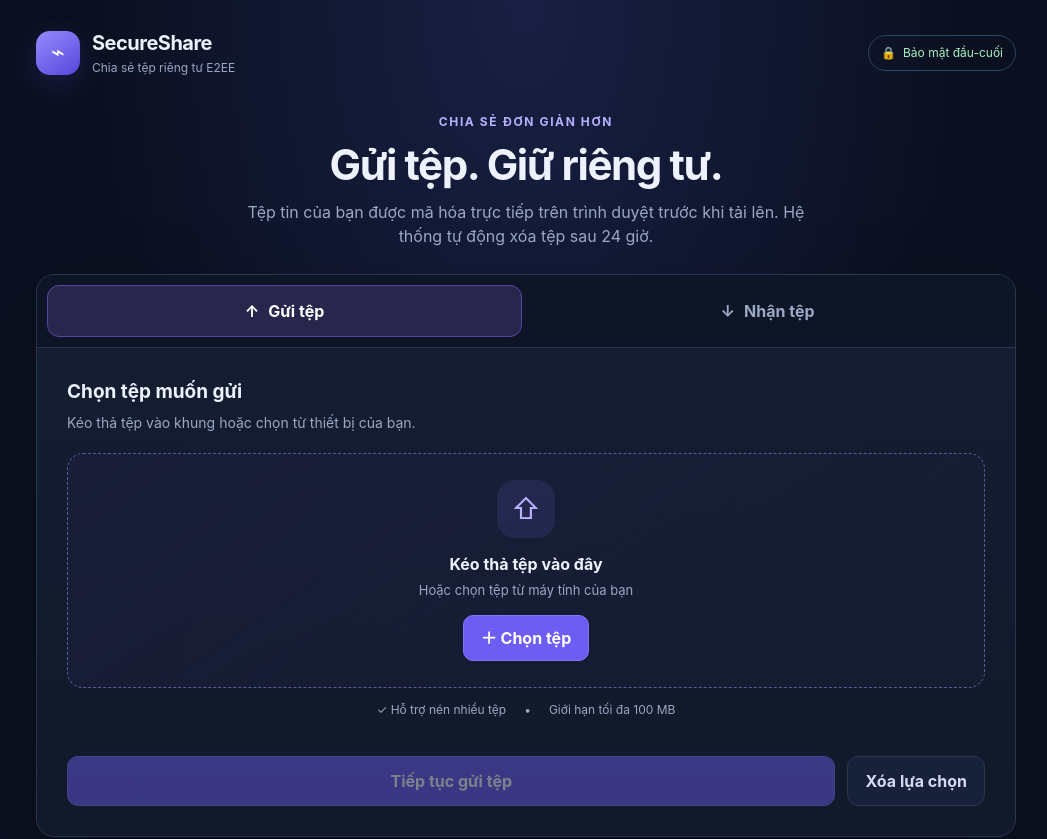
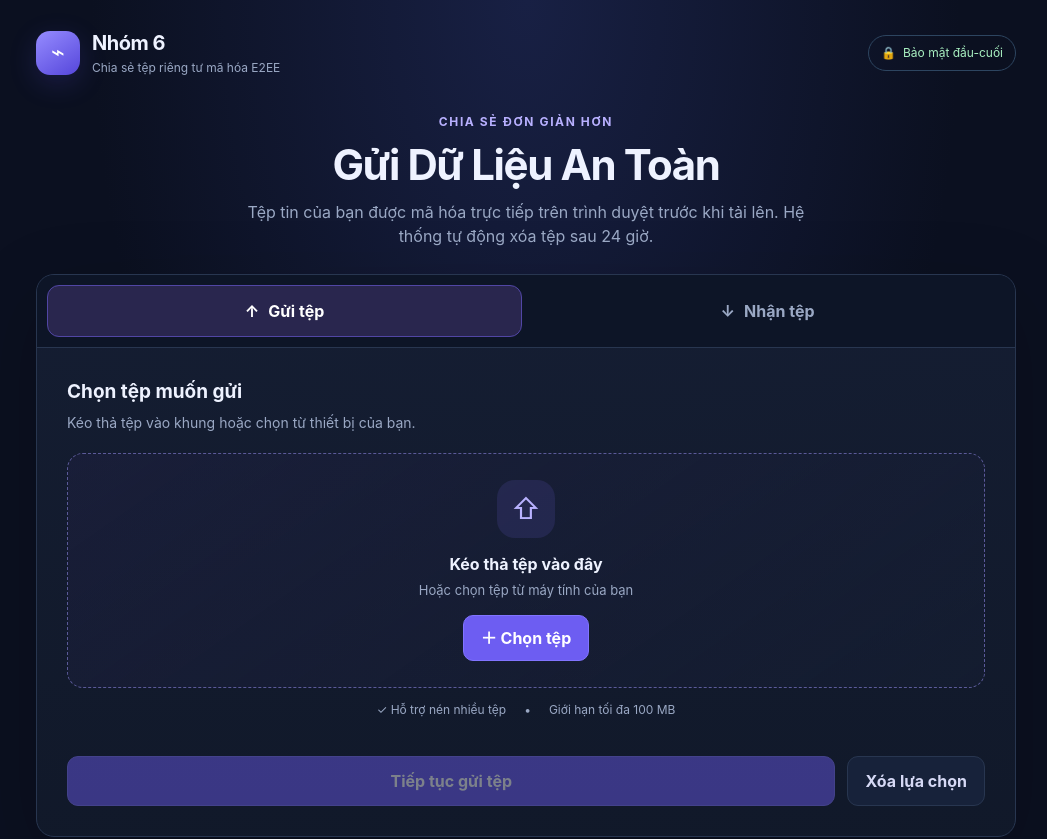
Before and after one commit to nnguyentronghoanganh2005-design/secureshare, a website: page public/index.html in a window 1280 px wide. Shown: the top 839 px of the page, without its empty margins (114-1161 px from the left). Drawn offline with nearby package versions, Linux system fonts and the light colour scheme.

Commit message:
Update index.html

```diff
--- a/public/index.html
+++ b/public/index.html
@@ -3,7 +3,7 @@
 <head>
   <meta charset="UTF-8" />
   <meta name="viewport" content="width=device-width, initial-scale=1.0" />
-  <title>SecureShare — Chia sẻ tệp an toàn E2EE</title>
+  <title>Nhóm 6 — Chia sẻ tệp an toàn E2EE</title>
   <script src="https://cdnjs.cloudflare.com/ajax/libs/jszip/3.10.1/jszip.min.js"></script>
   <style>
     :root {
@@ -156,14 +156,14 @@
     <header>
       <div class="brand">
         <div class="brand-mark" aria-hidden="true">⌁</div>
-        <div><h1>SecureShare</h1><p>Chia sẻ tệp riêng tư E2EE</p></div>
+        <div><h1>Nhóm 6</h1><p>Chia sẻ tệp riêng tư mã hóa E2EE</p></div>
       </div>
       <div class="secure-pill"><span aria-hidden="true">🔒</span> Bảo mật đầu-cuối</div>
     </header>
 
     <section class="hero">
       <div class="eyebrow">Chia sẻ đơn giản hơn</div>
-      <h2>Gửi tệp. Giữ riêng tư.</h2>
+      <h2>Gửi Dữ Liệu An Toàn</h2>
       <p>Tệp tin của bạn được mã hóa trực tiếp trên trình duyệt trước khi tải lên. Hệ thống tự động xóa tệp sau 24 giờ.</p>
     </section>
 
```
